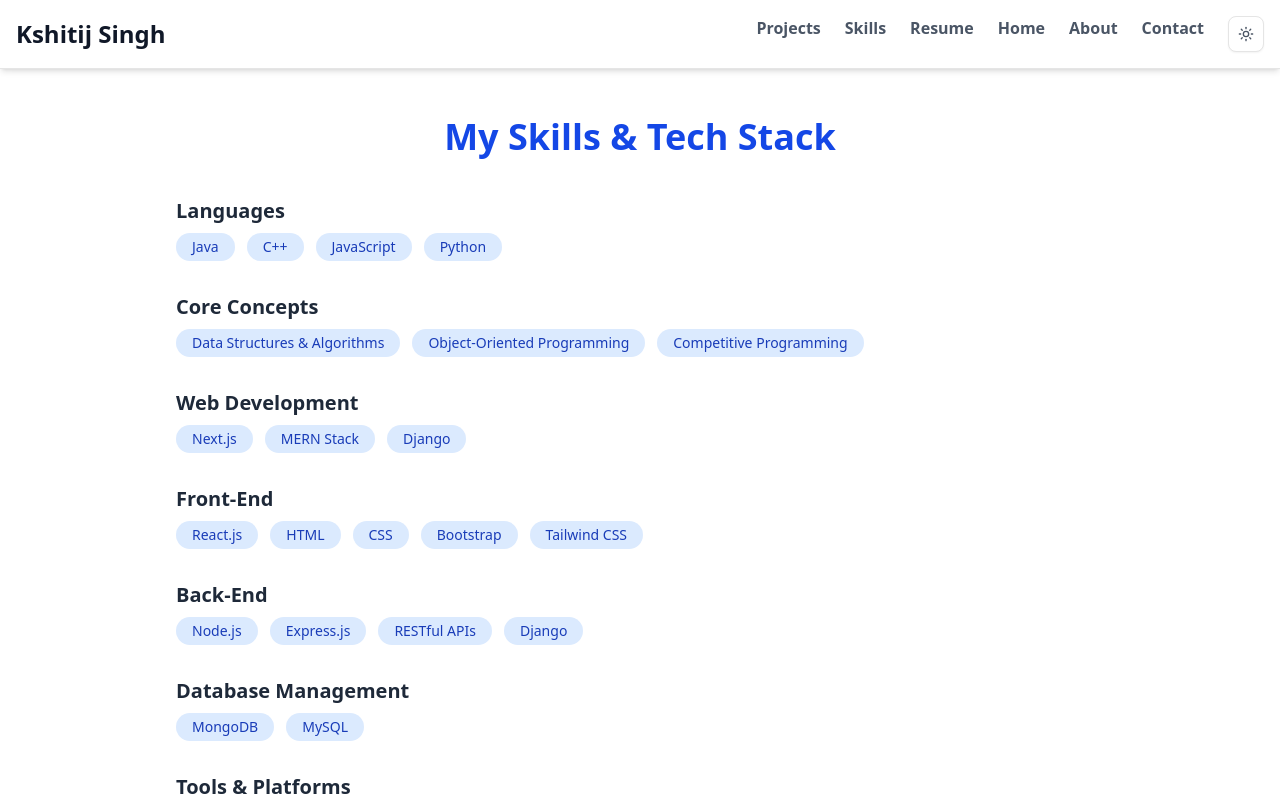
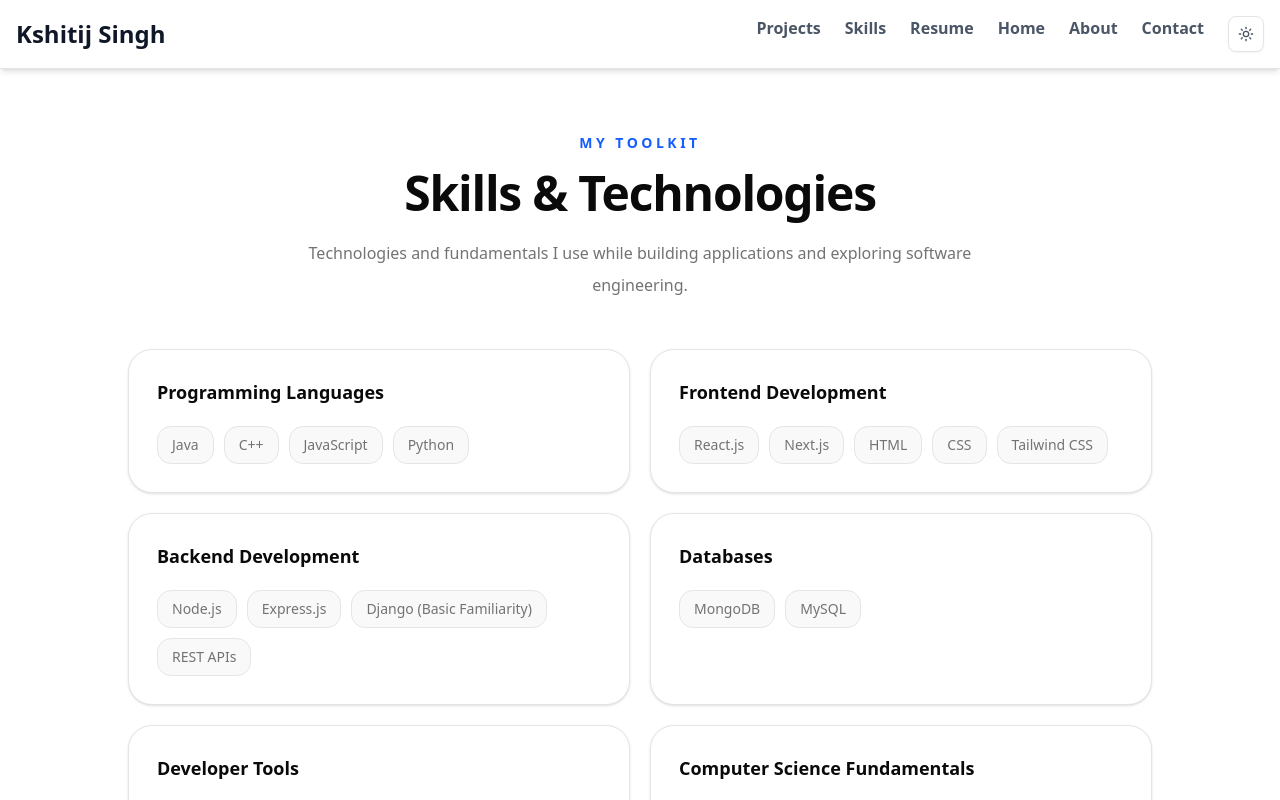
Before and after one commit to KshitijSingh07/portfolio, a Next.js app: page /skills in a window 1280 px wide. Shown: the top 800 px of the page. Built offline with nearby package versions, Linux system fonts and the light colour scheme.

Commit message:
Refresh portfolio content and presentation

```diff
--- a/app/skills/page.tsx
+++ b/app/skills/page.tsx
@@ -1,49 +1,32 @@
-// app/skills/page.tsx
-"use client";
-
-import React from "react";
-
-const skills = {
-  Languages: ["Java", "C++", "JavaScript", "Python"],
-  "Core Concepts": [
-    "Data Structures & Algorithms",
-    "Object-Oriented Programming",
-    "Competitive Programming",
-  ],
-  "Web Development": ["Next.js", "MERN Stack", "Django"],
-  "Front-End": ["React.js", "HTML", "CSS", "Bootstrap", "Tailwind CSS"],
-  "Back-End": ["Node.js", "Express.js", "RESTful APIs", "Django"],
-  "Database Management": ["MongoDB", "MySQL"],
-  "Tools & Platforms": ["Git", "GitHub", "Render", "Postman"],
-  "Other Skills": ["Exception Handling", "Debugging", "File Handling"],
-};
+const skills = [
+  { category: "Programming Languages", items: ["Java", "C++", "JavaScript", "Python"] },
+  { category: "Frontend Development", items: ["React.js", "Next.js", "HTML", "CSS", "Tailwind CSS"] },
+  { category: "Backend Development", items: ["Node.js", "Express.js", "Django (Basic Familiarity)", "REST APIs"] },
+  { category: "Databases", items: ["MongoDB", "MySQL"] },
+  { category: "Developer Tools", items: ["Git", "GitHub", "Postman", "Docker", "Vercel", "Render"] },
+  { category: "Computer Science Fundamentals", items: ["Data Structures & Algorithms", "Object-Oriented Programming", "DBMS", "Computer Networks"] },
+];
 
 export default function SkillsPage() {
   return (
-    <div className="min-h-screen p-6 md:p-12 max-w-5xl mx-auto">
-      <h1 className="text-3xl md:text-4xl font-bold text-center mb-10 text-blue-700 dark:text-blue-400">
-        My Skills & Tech Stack
-      </h1>
-
-      <div className="space-y-8">
-        {Object.entries(skills).map(([category, items]) => (
-          <div key={category}>
-            <h2 className="text-xl font-semibold mb-2 text-gray-800 dark:text-white">
-              {category}
-            </h2>
-            <div className="flex flex-wrap gap-3">
-              {items.map((skill) => (
-                <span
-                  key={skill}
-                  className="px-4 py-1 bg-blue-100 dark:bg-blue-800 text-blue-800 dark:text-white rounded-full text-sm font-medium transition hover:scale-105"
-                >
-                  {skill}
-                </span>
-              ))}
-            </div>
-          </div>
-        ))}
+    <main className="min-h-screen bg-background px-5 py-16 text-foreground sm:px-8">
+      <div className="mx-auto max-w-5xl">
+        <p className="text-center text-sm font-semibold uppercase tracking-[0.25em] text-blue-600 dark:text-blue-400">My toolkit</p>
+        <h1 className="mt-4 text-center text-4xl font-bold tracking-tight sm:text-5xl">Skills & Technologies</h1>
+        <p className="mx-auto mt-5 max-w-2xl text-center leading-8 text-muted-foreground">Technologies and fundamentals I use while building applications and exploring software engineering.</p>
+        <div className="mt-12 grid gap-5 md:grid-cols-2">
+          {skills.map(({ category, items }) => (
+            <section key={category} className="rounded-3xl border border-border bg-card p-7 shadow-sm">
+              <h2 className="text-lg font-semibold">{category}</h2>
+              <div className="mt-5 flex flex-wrap gap-2.5">
+                {items.map((skill) => (
+                  <span key={skill} className="rounded-xl border border-border bg-muted/60 px-3.5 py-2 text-sm text-muted-foreground transition hover:border-blue-500/50 hover:text-foreground">{skill}</span>
+                ))}
+              </div>
+            </section>
+          ))}
+        </div>
       </div>
-    </div>
+    </main>
   );
 }
```
